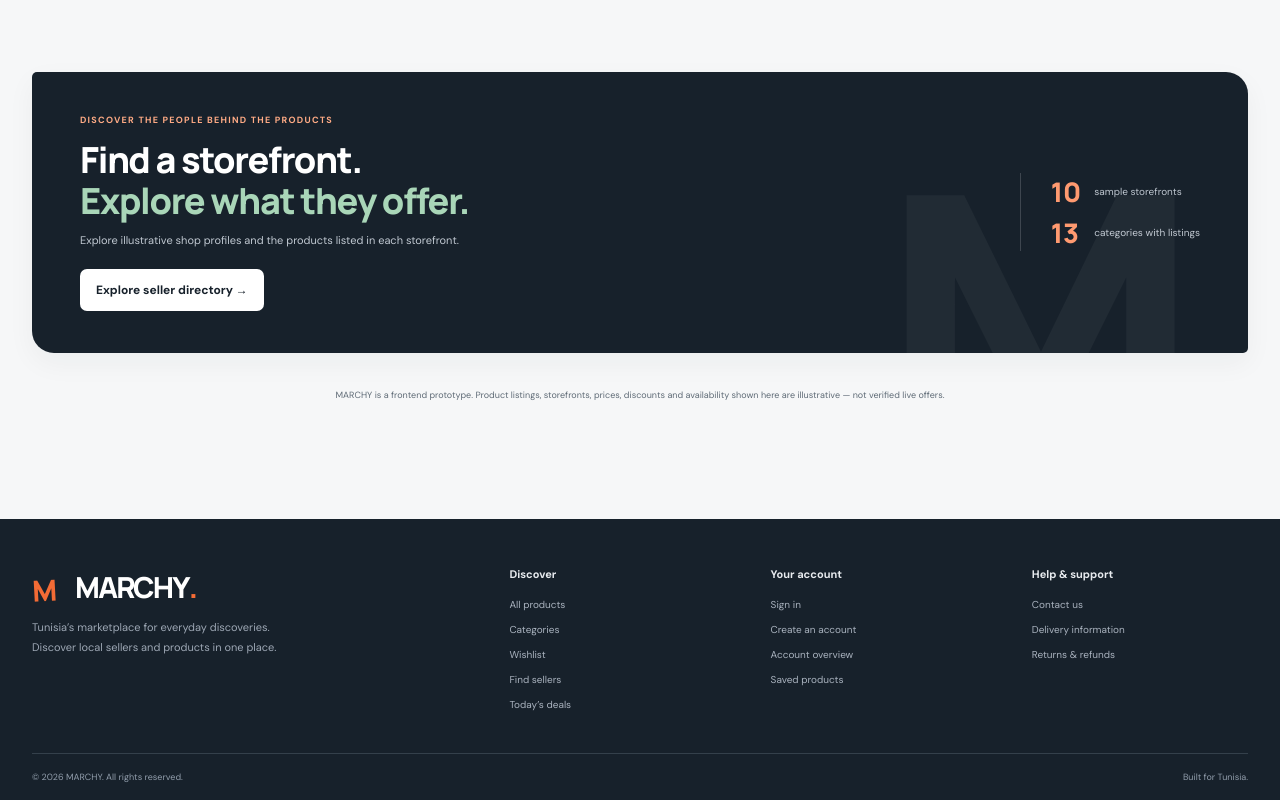
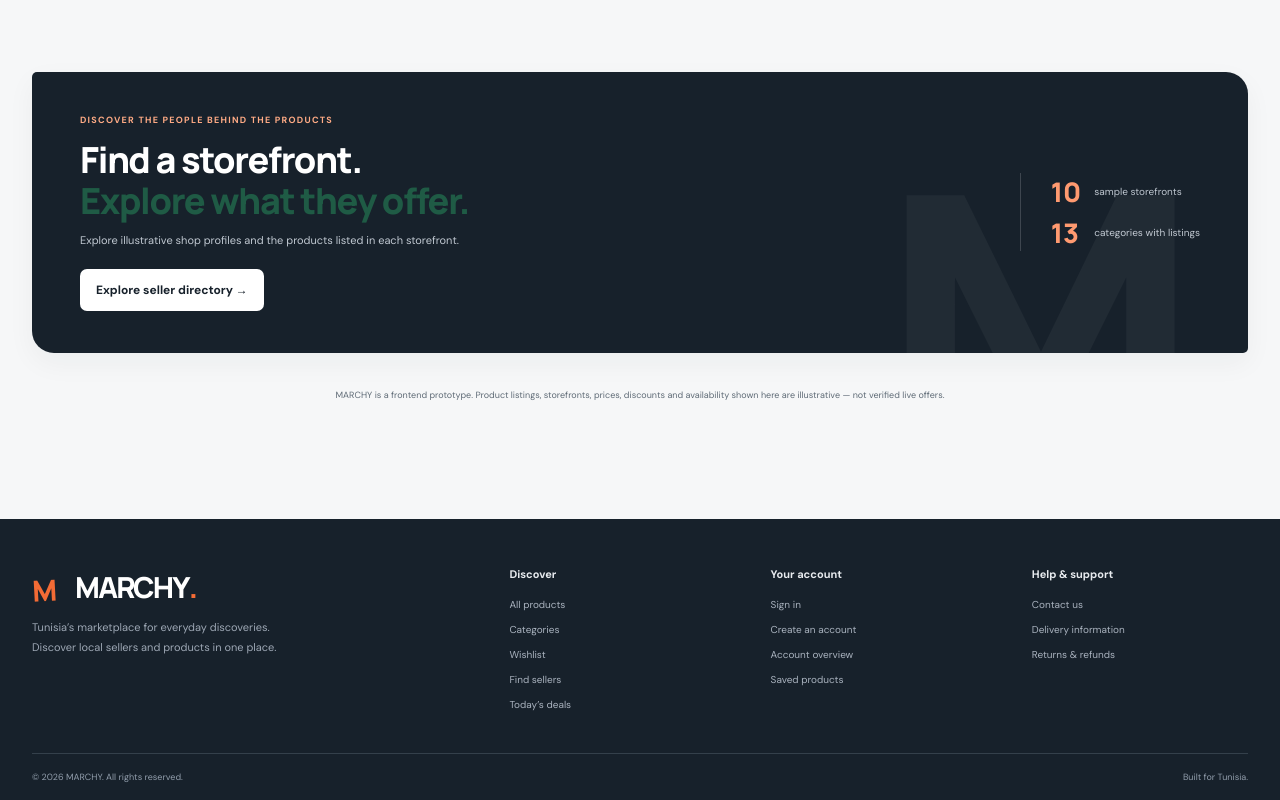
Before and after one commit to medkhalilghdamsi-dev/MARCHY, a React (Vite) app: page / in a window 1280 px wide. Shown: the part 3412-4212 px from the top of the page. Built offline with nearby package versions, Linux system fonts and the light colour scheme.

Commit message:
fix: consolidate seller banner accent contrast rule

```diff
--- a/src/styles/experience-upgrade.css
+++ b/src/styles/experience-upgrade.css
@@ -1062,6 +1062,3 @@ select:focus-visible,textarea:focus-visible{
 
 /* Large accent text on the dark seller banner needs a lighter accessible tint. */
 .home-seller-banner h2 em{color:#8fc2a4}
-
-/* Final cascade guard: the seller invitation sits on a dark forest surface. */
-.home-seller-banner h2 em{color:#a9d6b8!important}
```
